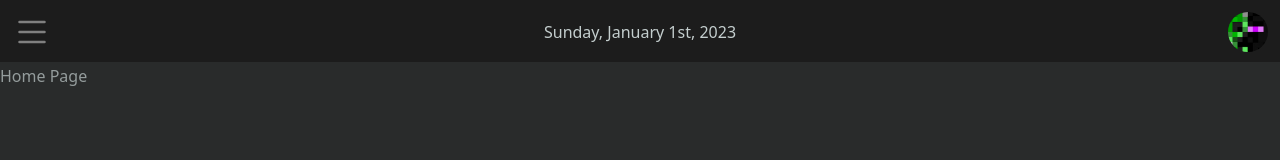
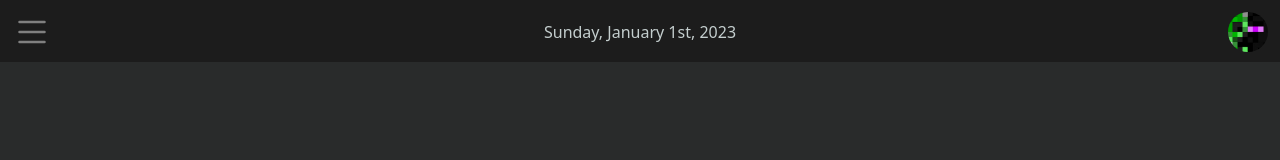
Before and after one commit to Viverino1/redux, a React (Create React App) app: page / in a window 1280 px wide. Shown: the top 160 px of the page. Built offline with nearby package versions, Linux system fonts and the light colour scheme; no server answers.

Commit message:
tims house 1

```diff
--- a/src/app/components/navbar/NavBar.jsx
+++ b/src/app/components/navbar/NavBar.jsx
@@ -43,8 +43,10 @@ const NavBar = () => {
         <div>
             <div className="absolute bottom-0 bg-BodyColor h-0.5 w-full"></div>
             <div className="w-full h-16 bg-NavBarColor text-NavBarTextColor flex justify-center items-center">
-                <button className="pl-3 absolute top-0 left-0 h-16" onClick={() => {dispatch(toggleIsActive())}}>
-                    <List color="gray" size={40}/>
+                <button className="pl-2 absolute top-0 left-0 h-16 w-16" onClick={() => {dispatch(toggleIsActive())}}>
+                    <div className=" w-12 h-12 flex justify-center items-center">
+                        <List color="gray" size={40}/>
+                    </div>
                 </button>
 
                 <div>{weekDays[dayOfWeek]}, {months[displayMonth]} {displayDay}{ending}, {displayYear}</div>
--- a/src/pages/calendar/components/dayView/DayView.jsx
+++ b/src/pages/calendar/components/dayView/DayView.jsx
@@ -1,23 +1,27 @@
 import EventHandler from "../eventHandler/EventHandler";
 const DayView = () => {
+
     const lines = [];
+
     for (let i = 1; i <= 24; i++) {
         lines[i] = i;
     }
 
+    console.log(lines[0])
+
     return(
         <div>
-            <ul className="mt-3">
+            <div className="mt-3">
                 {lines.map(line => (
-                    <li className="flex h-event">
+                    <div className="flex h-event">
                         <div className="w-20 pl-5 -mt-3 text-LinesColor" >{line <= 12? line + " AM" : line-12 + " PM"}</div>
                         <div className="w-full h-px bg-LinesColor mb-16 mr-5"/>
                         <div className="absolute w-full">
                             <EventHandler hour={line}/>
                         </div>
-                    </li>
+                    </div>
                 ))}
-            </ul>
+            </div>
         </div>
     )
 }
--- a/src/pages/calendar/components/eventHandler/EventHandler.jsx
+++ b/src/pages/calendar/components/eventHandler/EventHandler.jsx
@@ -23,7 +23,9 @@ const Event = ({duration, title}) => {
             <ul className="bg-RedEventColor relative">
                 <div className="text-white absolute h-full flex items-center pl-5">title</div>
                 {segments.map(segment => (
-                    <Segment/>
+                    <div key={segment}>
+                        <Segment/>
+                    </div>
                 ))}
             </ul>
         </div>
--- a/src/pages/calendar/components/months/Months.jsx
+++ b/src/pages/calendar/components/months/Months.jsx
@@ -85,15 +85,15 @@ const Months = () => {
             </div>
 
             {previousDays.map(d => (
-                <PlaceholderCalendarDay day={d}/>
+                <div key={d}><PlaceholderCalendarDay day={d}/></div>
             ))}
 
             {days.map(d => (
-                <CalendarDay day={d}/>
+                <div key={d}><CalendarDay day={d}/></div>
             ))}
 
             {futureDays.map(d => (
-                <PlaceholderCalendarDay day={d}/>
+                <div key={d}><PlaceholderCalendarDay day={d}/></div>
             ))}
         </div>
     )
--- a/src/pages/home/Home.js
+++ b/src/pages/home/Home.js
@@ -1,6 +1,11 @@
 const Home = () => {
+    const lines = [undefined, 1, 2, 3];
     return(
-        <div>Home Page</div>
+        <div>
+            {lines.map((line) => {
+                console.log(line)
+            })}
+        </div>
     )
 }
 
```
